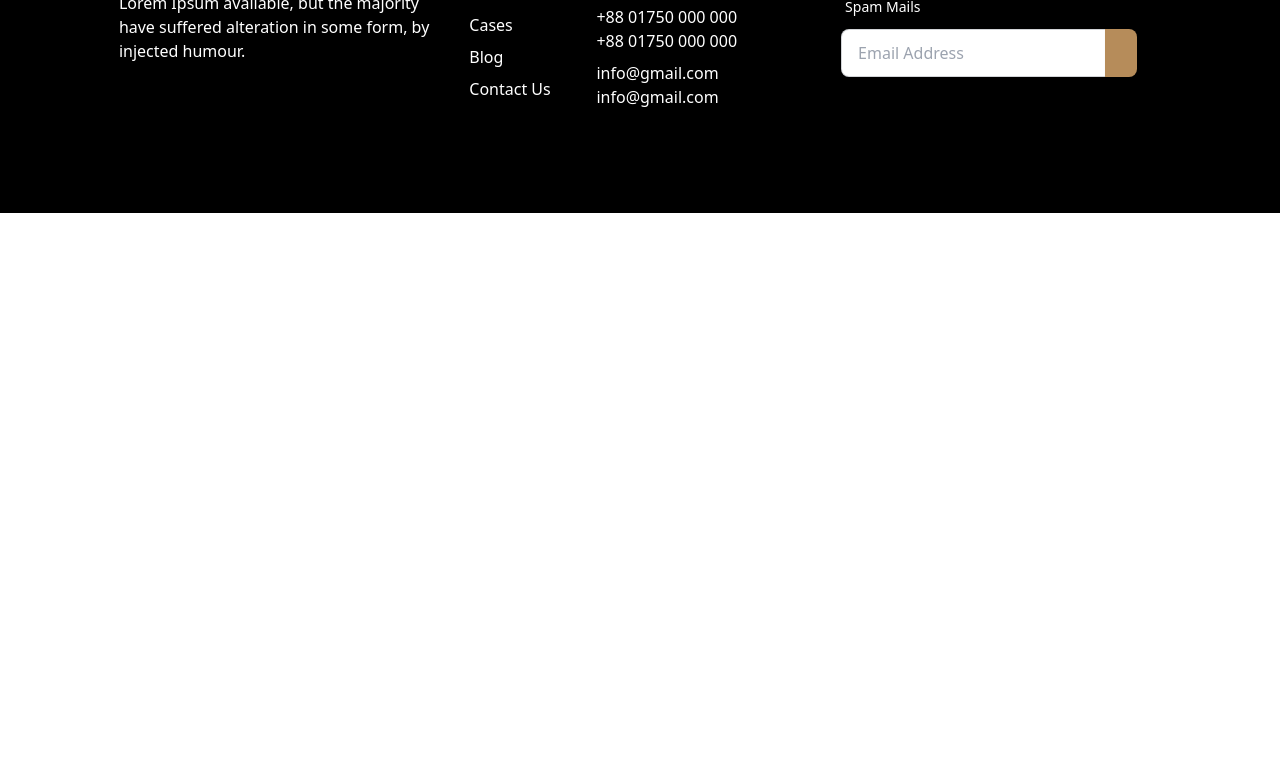
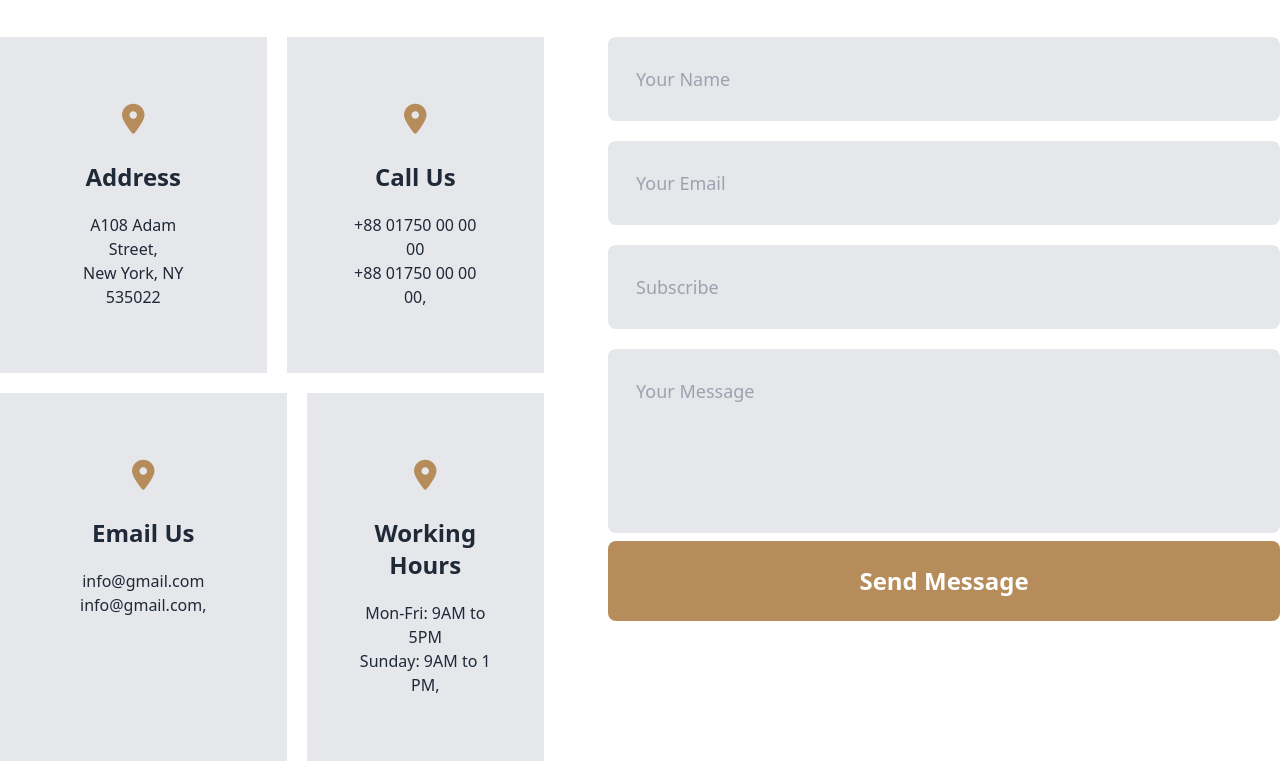
Before and after one commit to mdshahed1971/legal-solution, a plain HTML site: page index.html in a window 1280 px wide. Shown: the part 4145-4914 px from the top of the page. Before the commit the page ends 4358 px from the top, so only its background shows below. Drawn offline with nearby package versions, Linux system fonts and the light colour scheme.

Commit message:
added Contact With Us

```diff
--- a/index.html
+++ b/index.html
@@ -356,7 +356,7 @@
 
 
 <!-- question part start -->
-<div class="flex lg:flex-row flex-col container mx-auto md:mb-10 mb-5 items-center gap-[30px]">
+<div class="flex lg:flex-row flex-col container mx-auto  lg:mb-20 md:mb-10 mb-5 items-center gap-[30px]">
 
 <div class="">
 <div class="collapse collapse-plus bg-[#F3F3F3] mb-[30px] p-8">
@@ -397,6 +397,82 @@
 </div>
 
 <!-- question part end -->
+
+<!-- Contact With Us start -->
+<section class="lg:mb-20 md:mb-10 mb-5">
+<div class="container mx-auto text-center">
+  <h2 class="text-[#414040] font-garamond lg:text-[40px] md:text-3xl text-2xl font-extrabold">Contact With Us</h2>
+  <p class="text-[#707070] text-base font-poppins font-normal leading-[26px] mt-6 lg:mb-16 md:mb-9 mb-5">There are many variations of passages of Lorem Ipsum available, but the majority have <br>
+suffered alteration in some form, by injected humour.</p>
+</div>
+
+
+
+<div class="flex lg:flex-row flex-col justify-center lg:gap-16">
+<div>
+<div class="flex md:flex-row flex-col lg:mb-5 md:mb-4 mb-3 lg:gap-5 md:gap-4 gap-3 ">
+<div class="bg-[#e5e7eb] p-16 inline-block text-center">
+  <i class="fa-solid fa-location-dot text-[#B68C5A] text-3xl cursor-pointer"></i>
+  <h3 class="text-[rgb(65 64 64 / var(--tw-text-opacity, 1))] md:text-2xl text-xl lg:mt-6 md:mt-5 mt-4 lg:mb-5 md:mb-4 mb-3 font-bold leading-[32px]">Address</h3>
+  <p>A108 Adam Street, <br>
+New York, NY 535022</p>
+</div>
+
+<div class="bg-[#e5e7eb] p-16 inline-block text-center">
+  <i class="fa-solid fa-location-dot text-[#B68C5A] text-3xl cursor-pointer"></i>
+  <h3 class="text-[rgb(65 64 64 / var(--tw-text-opacity, 1))] md:text-2xl text-xl lg:mt-6 md:mt-5 mt-4 lg:mb-5 md:mb-4 mb-3 font-bold leading-[32px]">Call Us</h3>
+  <p>+88 01750 00 00 00 <br>
++88 01750 00 00 00,</p>
+</div>
+</div>
+
+
+<div class="flex md:flex-row flex-col lg:gap-5 md:gap-4 gap-3">
+<div class="bg-[#e5e7eb] py-16 px-20 inline-block text-center">
+  <i class="fa-solid fa-location-dot text-[#B68C5A] text-3xl cursor-pointer"></i>
+  <h3 class="text-[rgb(65 64 64 / var(--tw-text-opacity, 1))] md:text-2xl text-xl lg:mt-6 md:mt-5 mt-4 lg:mb-5 md:mb-4 mb-3 font-bold leading-[32px]">Email Us</h3>
+  <p>info@gmail.com <br>
+info@gmail.com,</p>
+</div>
+
+<div class="bg-[#e5e7eb] py-16 px-[50px] inline-block text-center">
+  <i class="fa-solid fa-location-dot text-[#B68C5A] text-3xl cursor-pointer"></i>
+  <h3 class="text-[rgb(65 64 64 / var(--tw-text-opacity, 1))] md:text-2xl text-xl lg:mt-6 md:mt-5 mt-4 lg:mb-5 md:mb-4 mb-3 font-bold leading-[32px]">Working Hours</h3>
+  <p>Mon-Fri: 9AM to 5PM <br>
+Sunday: 9AM to 1 PM,</p>
+</div>
+</div>
+</div>
+
+<div class="flex flex-col">
+<div>
+  <input type="text" placeholder="Your Name" class="bg-[#e5e7eb] pr-96 pl-7 mb-5 py-7 rounded-lg text-lg">
+</div>
+
+<div>
+  <input type="email" placeholder="Your Email" class="bg-[#e5e7eb] pr-96 mb-5 pl-7 py-7 rounded-lg text-lg">
+</div>
+
+<div>
+  <input type="text" placeholder="Subscribe" class="bg-[#e5e7eb]  pr-96 mb-5 pl-7 py-7 rounded-lg text-lg">
+</div>
+
+<div>
+  <input type="text" placeholder="Your Message" class="bg-[#e5e7eb] pr-96 mb-2 pb-32 pl-7 py-7 rounded-lg text-lg">
+</div>
+
+<button class="bg-[#B68C5A] rounded-lg py-6 text-white lg:text-2xl text-xl font-bold lg:px-44 ">Send Message</button>
+
+
+</div>
+
+</div>
+
+
+
+
+</section>
+
 
 
 <!-- footer start -->
```
